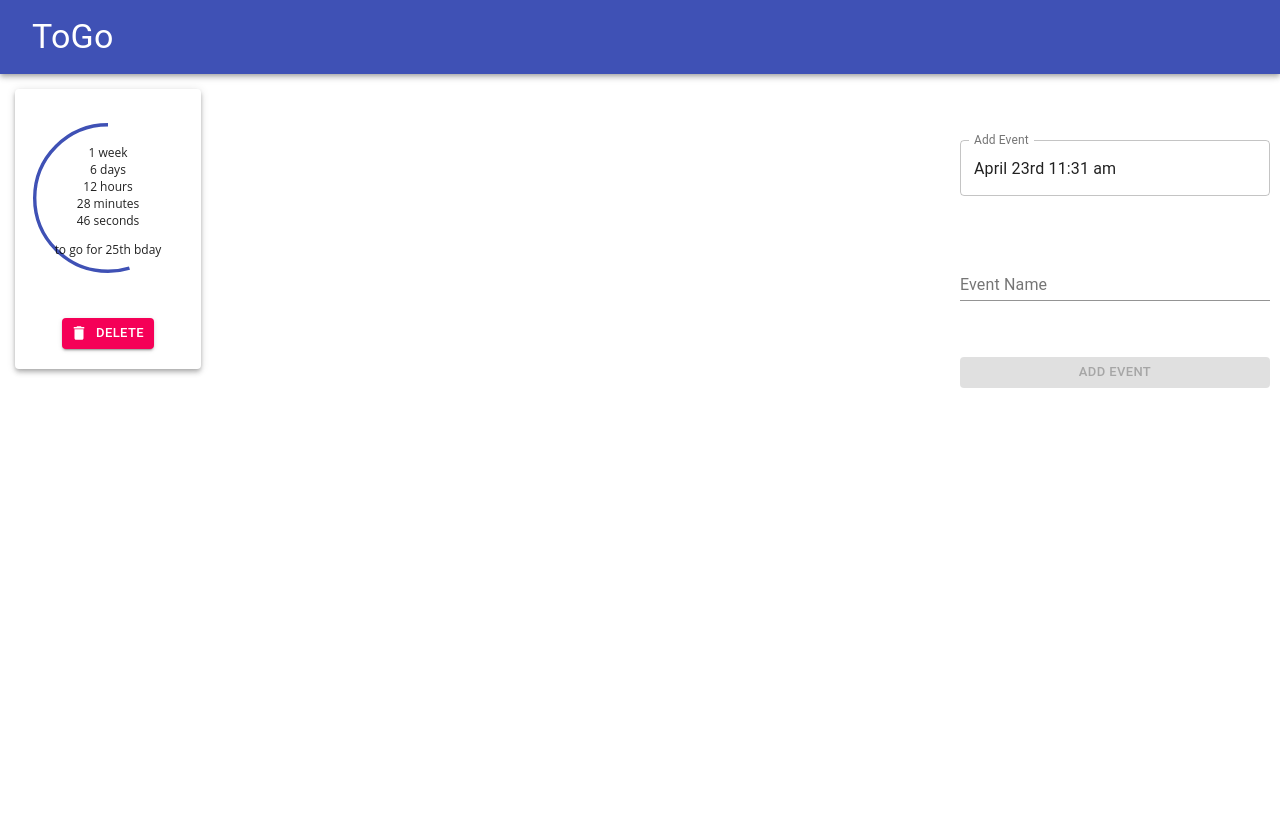
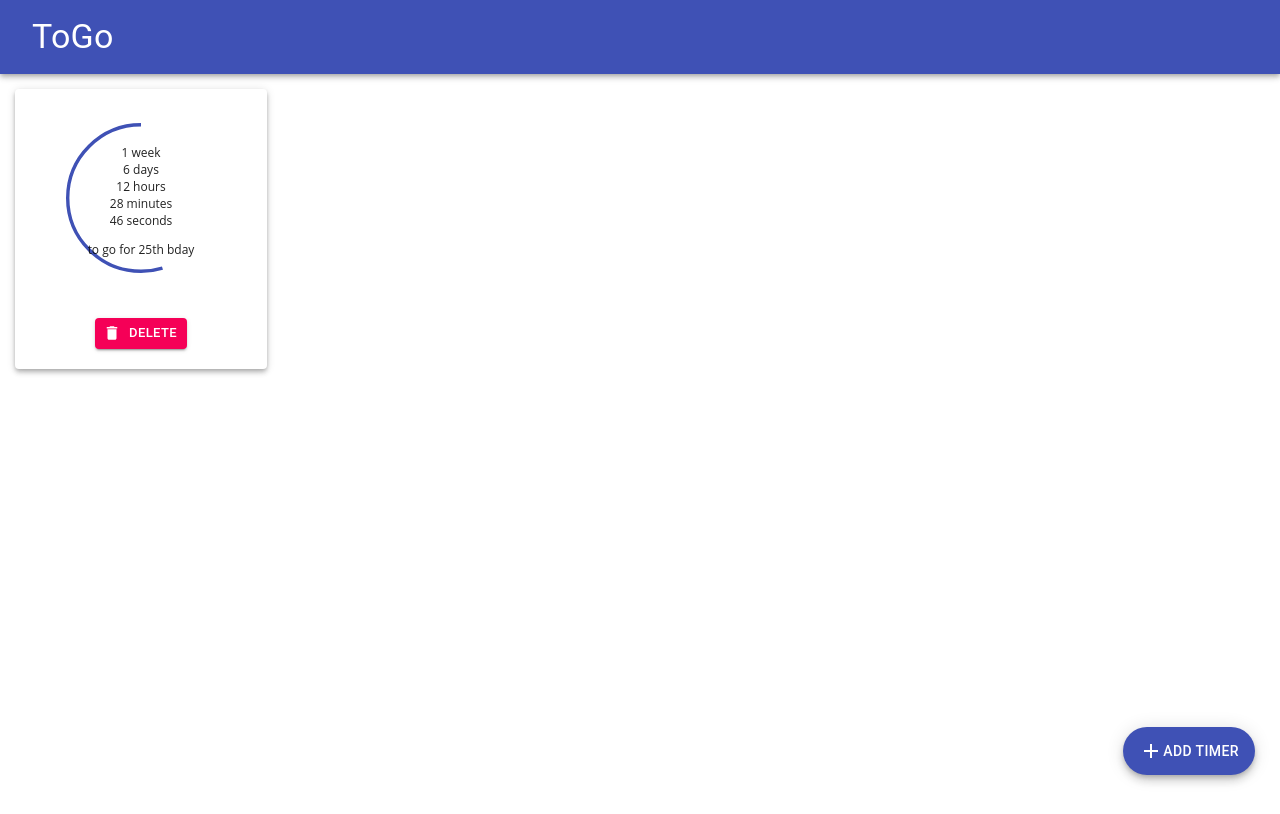
Before and after one commit to electro75/ToGo, a React (Create React App) app: page / in a window 1280 px wide. Built offline with nearby package versions, Linux system fonts and the light colour scheme.

Commit message:
adds add timer FAB (form coming soon)

```diff
--- a/src/components/timerBody/TimerBody.css
+++ b/src/components/timerBody/TimerBody.css
@@ -1,16 +1,22 @@
 .timer-body {
-    height: 90vh;
+    height: 80vh;
     display: flex;
+    position: relative;
 }
 
 .timer-container {
-    width : 75%;
+    width : 100%;
     height: 100%;
     padding : 10px;
+    z-index : 1;
 }
 
 .timer-config {
-    width : 25%;
+    /* width : 25%;
     height: 50%;
-    padding: 10px;
+    padding: 10px; */
+    position: fixed;
+    bottom: 25px;
+    right: 25px;
+    z-index: 2;
 }
--- a/src/components/timerBody/timerConfig/TimerConfig.js
+++ b/src/components/timerBody/timerConfig/TimerConfig.js
@@ -7,6 +7,8 @@ import Button from '@material-ui/core/Button';
 import { makeStyles } from '@material-ui/core/styles';
 import {connect} from 'react-redux';
 import { addTimer } from '../../../actions';
+import Fab from '@material-ui/core/Fab';
+import AddIcon from '@material-ui/icons/Add';
 
 const useStyles = makeStyles((theme) => ({
     configBody : {
@@ -37,7 +39,15 @@ const TimerConfig = (props) => {
     return (
         <MuiPickersUtilsProvider utils ={MomentUtils}>
             <div className={classes.configBody} >
-                <DateTimePicker
+            <Fab
+                color="primary"
+                aria-label="add"
+                variant = 'extended'
+                size ="large">
+                <AddIcon />
+                Add Timer
+            </Fab>
+                {/* <DateTimePicker
                     label="Add Event"
                     inputVariant="outlined"
                     value={selectedDate}
@@ -59,7 +69,7 @@ const TimerConfig = (props) => {
                     disableElevation={true}
                     disabled = { btnDisabled }>
                     Add Event
-                </Button>
+                </Button> */}
             </div>
         </MuiPickersUtilsProvider>
     )
```
